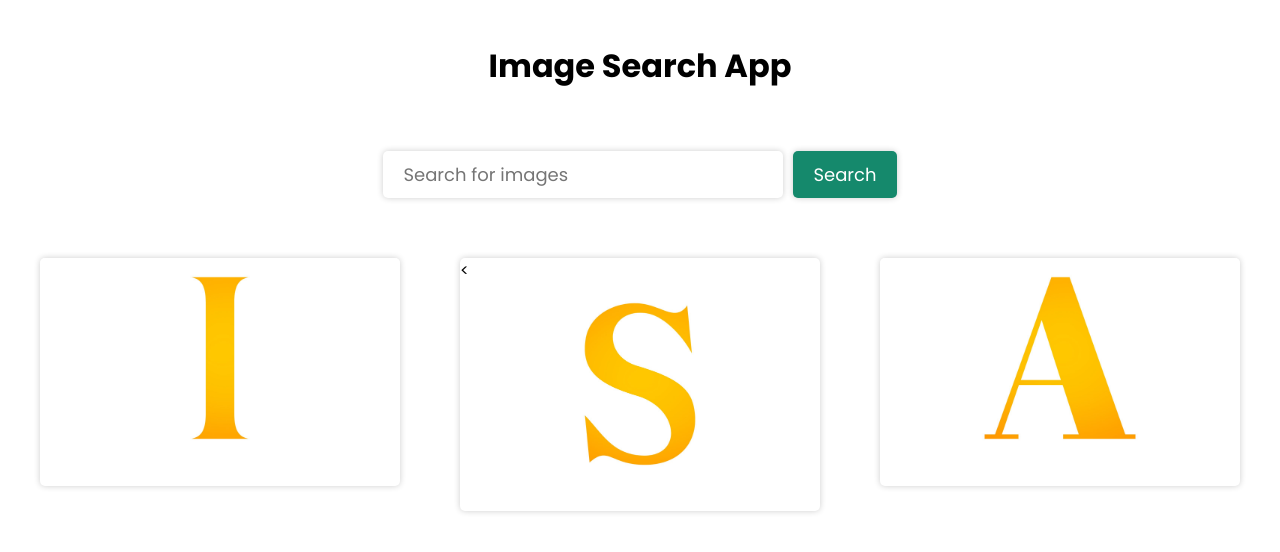
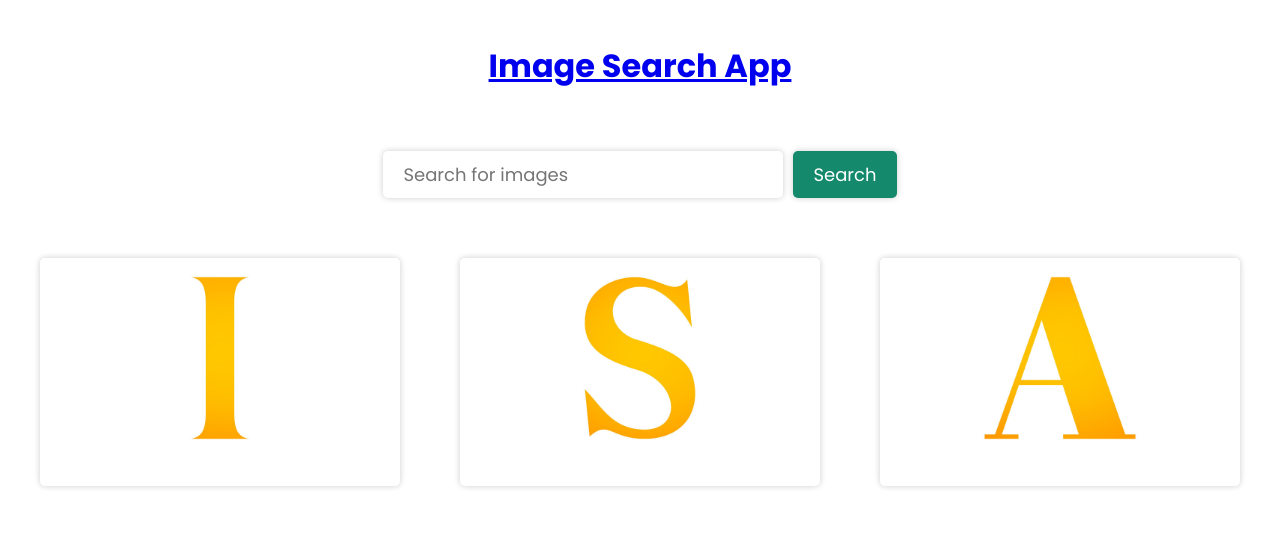
Before and after one commit to ianmakes/imgSearchApp, a plain HTML site: page index.html in a window 1280 px wide. Drawn offline with Linux system fonts and the light colour scheme.

Commit message:
Update index.html

```diff
--- a/index.html
+++ b/index.html
@@ -7,7 +7,7 @@
     <title>Image Search App</title>
 </head>
 <body>
-    <h1>Image Search App</h1>
+    <a href="index.html"><h1>Image Search App</h1></a>
     <form action="">
         <input type="text" id="search-input" placeholder="Search for images">
         <button id="search-button">Search</button>
@@ -19,7 +19,7 @@
             <a href="#" target="_blank" ></a>
         </div>
         <div class="search-result">
-            <<img src="/img/2.jpg" alt="Wallpaper" >
+            <img src="/img/2.jpg" alt="Wallpaper" >
             <a href="#" target="_blank" ></a>
         </div>
         <div class="search-result">
```
